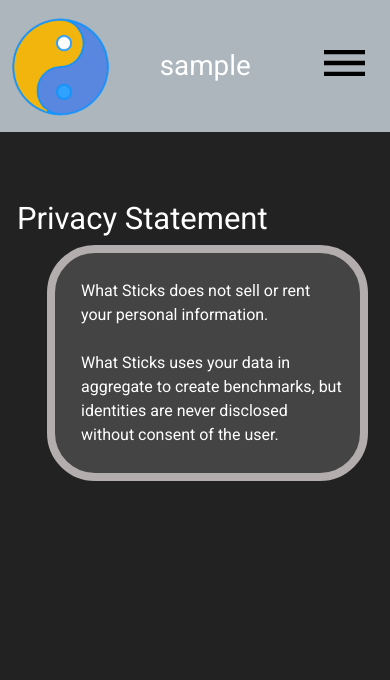
After one commit to costa-rica/whatSticksWebApp03, a Flask app: page /privacy in a window 390 px wide. The commit adds this page. Shown: the top 680 px of the page. Run offline with Flask 2, Linux system fonts and the light colour scheme; the visitor is signed in with stand-in values (Sample User, id 1); data comes from the database, SQL or seed files in the repository; parts of the project's set-up code (start-up, migrations or seed data) failed here and were passed over; some libraries are stand-ins or nearby versions.

Commit message:
update pages: privacy statement, contactus, about. also some small responsive adjustments

```diff
--- a/whatSticksWebApp/main/routes.py
+++ b/whatSticksWebApp/main/routes.py
@@ -46,6 +46,19 @@ def about(**kwargs):#<-- must have **kwargs with @nav_add_data
     default_time=kwargs.get('default_time')
     return render_template('about.html',**kwargs)
 
+@main.route("/privacy", methods=["GET","POST"])
+@nav_add_data
+def privacy(**kwargs):#<-- must have **kwargs with @nav_add_data
+    default_date=kwargs.get('default_date')
+    default_time=kwargs.get('default_time')
+    return render_template('privacyStatement.html',**kwargs)
+
+@main.route("/contactus", methods=["GET","POST"])
+@nav_add_data
+def contactus(**kwargs):#<-- must have **kwargs with @nav_add_data
+    default_date=kwargs.get('default_date')
+    default_time=kwargs.get('default_time')
+    return render_template('contactUs.html',**kwargs)
 
 @main.route("/dashboard", methods=["GET","POST"])
 @nav_add_data
--- a/whatSticksWebApp/static/main.scss
+++ b/whatSticksWebApp/static/main.scss
@@ -37,9 +37,9 @@ body {
     .mobile-menu{
         position: absolute;
         cursor: pointer;
-        right:55px;
-        top: 30px;
-        height: 30%;
+        right:25px;
+        top: 50px;
+        height: 20%;
     }
     nav.menu-btn{display:block;}
     nav{
@@ -194,7 +194,7 @@ section.dashboard {
         border-color: rgb(179, 173, 173);
         border-width: .5em;
         padding: 10px 0 10px 10px;
-        margin: 0 0 0 0;
+        margin: 0 0 50px 0;
         h2{ margin-left:1em}
         p {margin-left: 3em;}
     }
@@ -434,10 +434,18 @@ section.About {
             span {
                 // background-color: red;
                 font-size:30pt;
-                padding-left: 10px;
+                padding-left: 0;
                 text-shadow: 0 0 2px black, 0 0 2px black, 0 0 2px black, 0 0 2px black;
             }
+
         }
+        // .mobile-menu{
+        //     position: absolute;
+        //     cursor: pointer;
+        //     right:55px;
+        //     top: 30px;
+        //     height: 30%;
+        // }
         nav{
             width: 35%;
             .li_primary{
@@ -579,9 +587,11 @@ section.About {
 //Wider than xxl: 1400px
 @include media-breakpoint-up(xxl) {
     /*Dashboard*/
+    section{ max-width: 1400px;}
     section.dashboard {
         .container_dash{
             padding: 0 100px 0 100px;
+            // max-width: 1400px;
         }
         .accordion{padding:0;margin:0;}
         .accordionBackgroundDash{
@@ -602,6 +612,3 @@ section.About {
     }
     .timeline_records_div{margin-left:10%}
 }
-// section.for_scientists {
-//     padding: 200px 10px 100px 5px;
-// }
--- a/whatSticksWebApp/templates/about.html
+++ b/whatSticksWebApp/templates/about.html
@@ -1,11 +1,11 @@
 
     {% extends "layout.html" %}
-    {% block title %} WSH About {% endblock %}
+    {% block title %} About WSH {% endblock %}
     {% block main %}
 <section class="About">
     <div class="container">
 
-        <h1>About What Sticks</h1>
+        <h1>About Us</h1>
         <div class="mission_div">
             <div class="sectionWriting">
                 <h1>Mission</h1>
--- a/whatSticksWebApp/templates/home.html
+++ b/whatSticksWebApp/templates/home.html
@@ -5,7 +5,7 @@
 <section class="Home">
     <div class="container">
 
-        <h1>Welcome to What-Sticks-Health</h1>
+        <h1>Welcome</h1>
         <div class="home_link_list_div">
             <ul class="home_link_list">
                 {% if current_user.is_authenticated %}
--- a/whatSticksWebApp/templates/layout.html
+++ b/whatSticksWebApp/templates/layout.html
@@ -80,10 +80,10 @@
                     {% if current_user.is_authenticated %}
 
                     <li class="nav-item dropdown li_primary">
-                        <a href="#" class="nav-link dropdown-toggle" id="navbarDropdown"role="button"
+                        <a href="#" class="nav-link dropdown-toggle" id="navbarDropdown1"role="button"
                             data-bs-toggle="dropdown"aria-expanded="false">Your Data</a>
 
-                            <div class="dropdown-menu wsh_items_alignment" aria-labelledby="navbarDropdown">
+                            <div class="dropdown-menu wsh_items_alignment" aria-labelledby="navbarDropdown1">
                                 <a class="dropdown-item" href="{{ url_for('main.dashboard') }}">Dashboard</a>
                                 <a class="dropdown-item" href="{{ url_for('main.upload_health_data') }}">Link/Add Device</a>
 
@@ -97,7 +97,22 @@
                             </div>
                     </li>
 
-                    <li class="nav-item li_primary"><a class="nav-link" href="{{ url_for('main.about') }}">About</a></li>
+                    <!-- <li class="nav-item li_primary"><a class="nav-link" href="{{ url_for('main.about') }}">About</a></li> -->
+
+                    <li class="nav-item dropdown li_primary">
+                        <a href="#" class="nav-link dropdown-toggle" id="navbarDropdown2"role="button"
+                            data-bs-toggle="dropdown"aria-expanded="false">About</a>
+
+                            <div class="dropdown-menu wsh_items_alignment" aria-labelledby="navbarDropdown2">
+                                <a class="dropdown-item" href="{{ url_for('main.about') }}">About</a>
+                                <a class="dropdown-item" href="{{ url_for('main.privacy') }}">Privacy</a>
+                                <a class="dropdown-item" href="{{ url_for('main.contactus') }}">Contact Us</a>
+                            </div>
+                    </li>
+
+
+
+
                     <li class="nav-item li_primary"><a class="nav-link" href="{{ url_for('users.logout') }}">Logout</a></li>
                     {% else %}
                     <li class="nav-item li_primary"><a class="nav-link" href="{{ url_for('users.login') }}">Login</a></li>
--- /dev/null
+++ b/whatSticksWebApp/templates/privacyStatement.html
@@ -0,0 +1,22 @@
+
+    {% extends "layout.html" %}
+    {% block title %} WSH Privacy {% endblock %}
+    {% block main %}
+<section class="About">
+    <div class="container">
+
+        <h1>Privacy Statement</h1>
+        <div class="mission_div">
+            <div class="sectionWriting">
+
+                What Sticks does not sell or rent your personal information.<br/><br/>
+
+                What Sticks uses your data in aggregate to create benchmarks, but identities are never disclosed without consent of the user.
+            </div>
+        </div>
+<br/><br/>
+
+
+</section>
+
+{% endblock %}
```
Also changed, not shown: whatSticksWebApp/templates/contactUs.html (added, +24 -0 lines), whatSticksWebApp/templates/layoutHome.html (+12 -2 lines), whatSticksWebApp/static/main.css, whatSticksWebApp/templates/about_wholeArticle.html (renamed from whatSticksWebApp/templates/about_upToDate.html), 1 other file.
